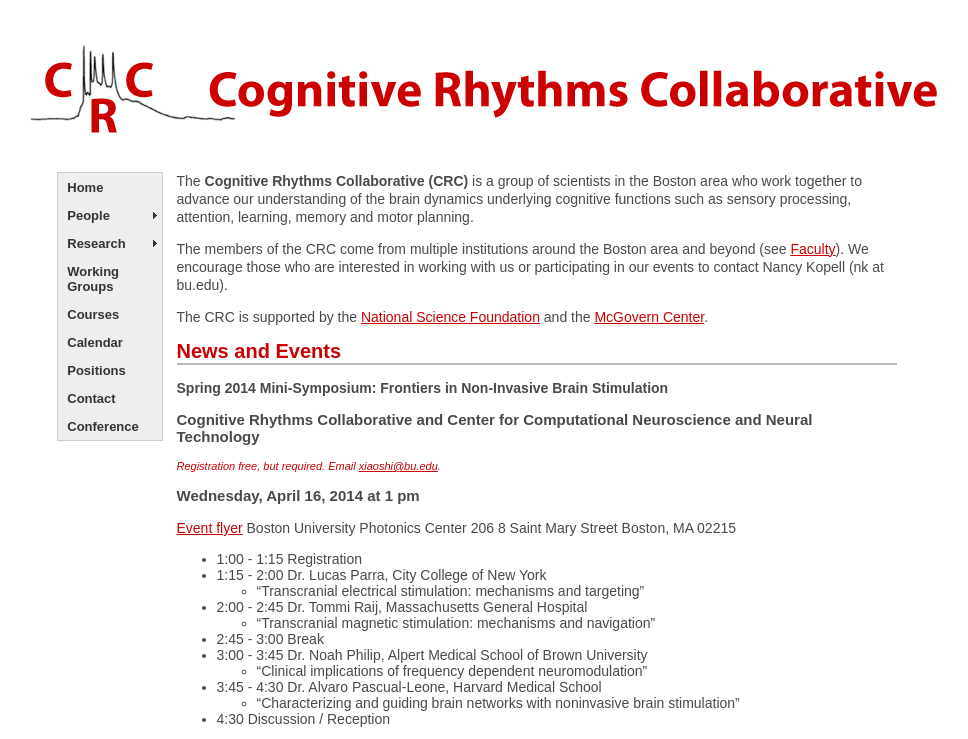
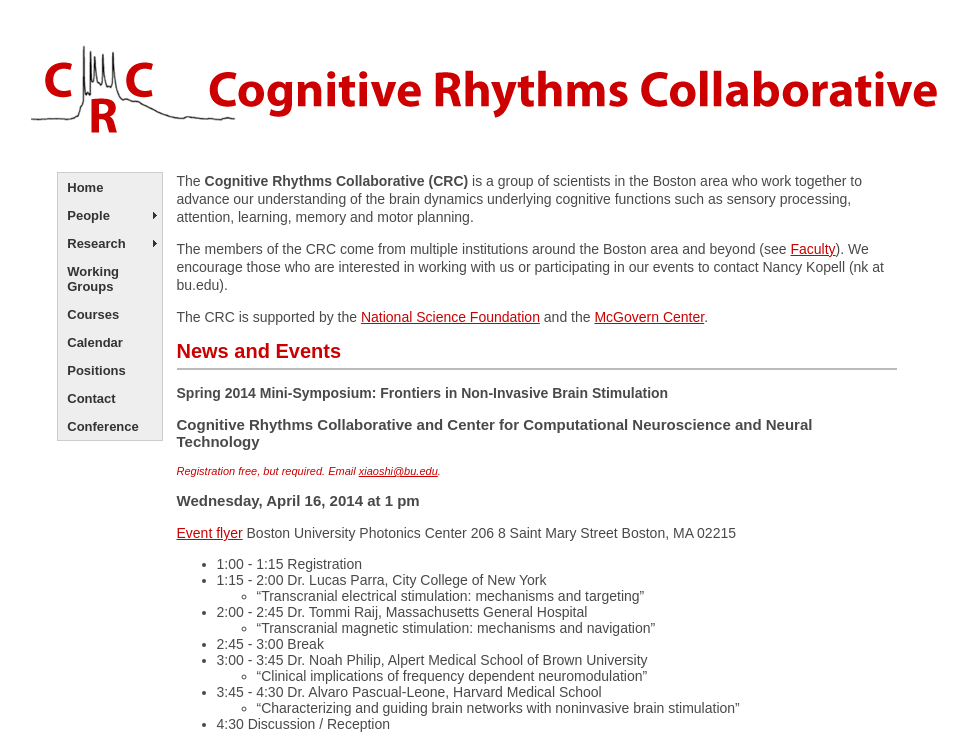
Before and after one commit to cogrhythms/cogrhythms.github.io, a Jekyll site: the page built from index.md, in a window 1280 px wide. Shown: the top 739 px of the page, without its empty margins (138-1106 px from the left). Built offline with Jekyll 4.4.1, drawn with Linux system fonts in a browser that asks for light colours; nearby versions of some CDN libraries; Markdown is read by kramdown in place of the engine named in the settings.

Commit message:
adding padding to h1 styling

```diff
--- a/css/cbd.css
+++ b/css/cbd.css
@@ -111,6 +111,7 @@
 
 h1 {
 	margin: 10px 0px 15px 0px;
+	padding: 0px 0px 5px 0px;
 	font-size: 20px;
 	color: #ca0001;
 	border-bottom: 2px solid #BBB;
```
